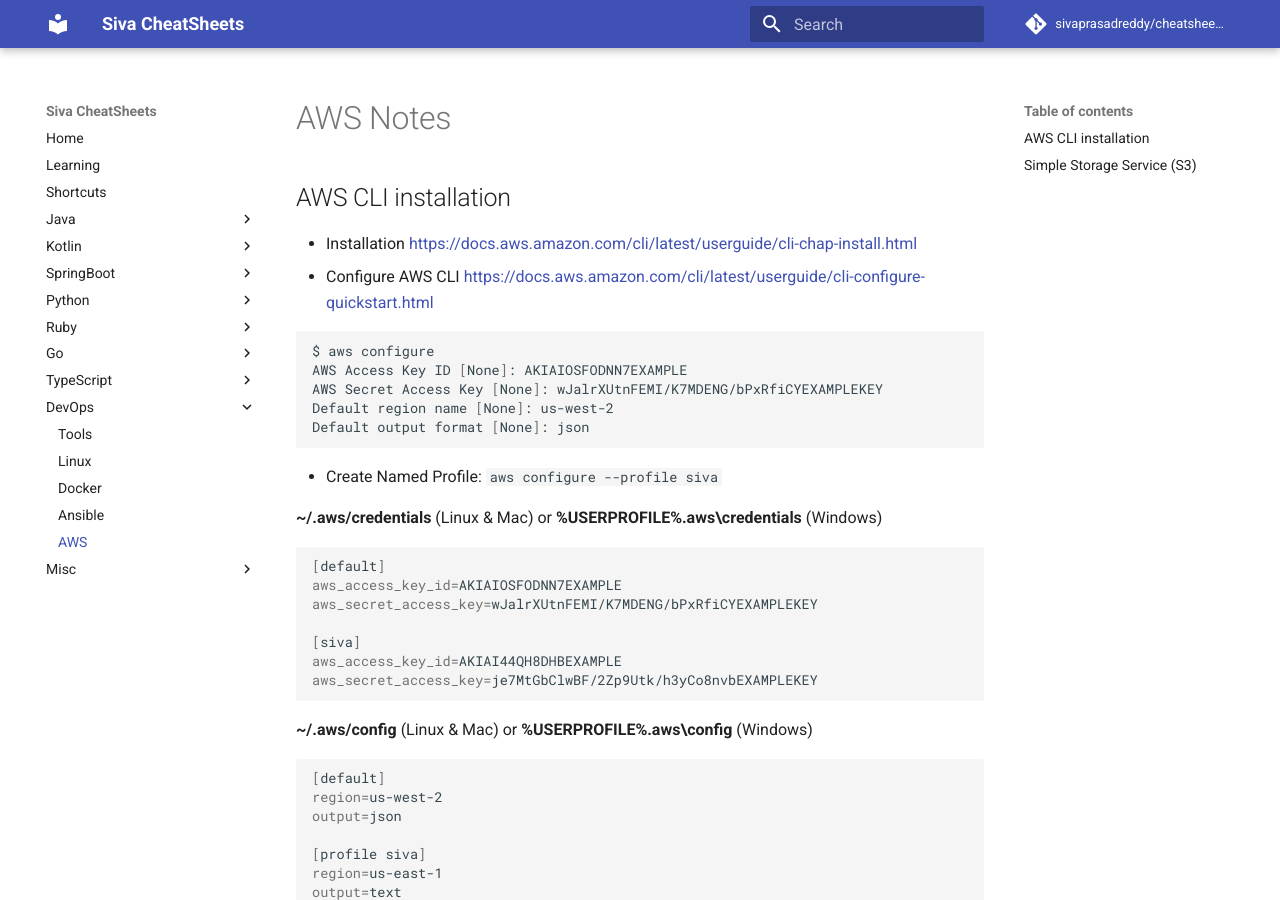
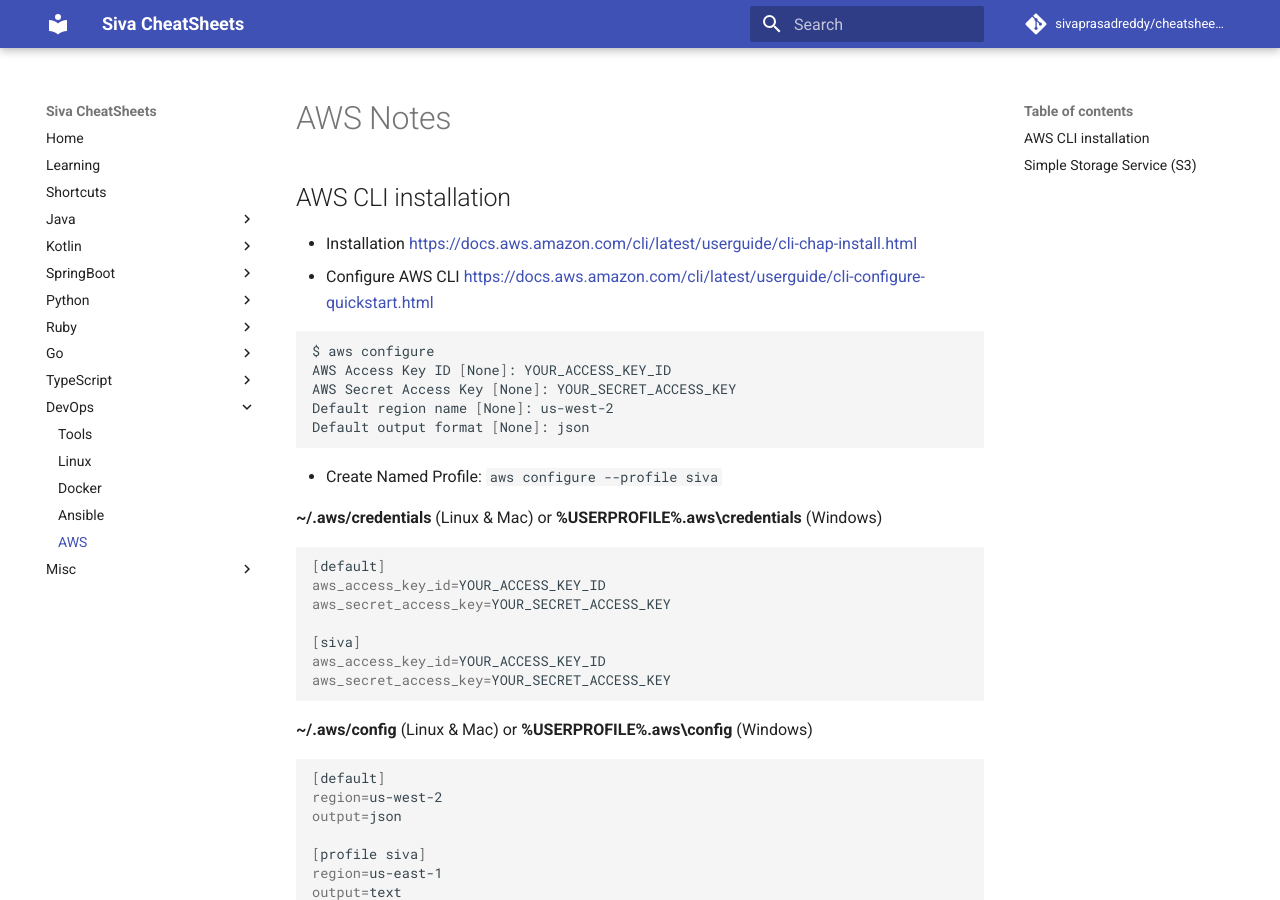
Before and after one commit to sivaprasadreddy/sivalabs-dev-notes, an MkDocs documentation site: the page built from docs/devops/aws.md, in a window 1280 px wide and 900 px high. Built offline with MkDocs 1.6.1 and Material for MkDocs 9.7.7, drawn with Linux system fonts in a browser that asks for light colours; comment, search, counter and statistics services are not loaded.

````diff
--- a/docs/devops/aws.md
+++ b/docs/devops/aws.md
@@ -6,8 +6,8 @@
 
 ```shell
 $ aws configure
-AWS Access Key ID [None]: AKIAIOSFODNN7EXAMPLE
-AWS Secret Access Key [None]: wJalrXUtnFEMI/K7MDENG/bPxRfiCYEXAMPLEKEY
+AWS Access Key ID [None]: YOUR_ACCESS_KEY_ID
+AWS Secret Access Key [None]: YOUR_SECRET_ACCESS_KEY
 Default region name [None]: us-west-2
 Default output format [None]: json
 ```
@@ -18,12 +18,12 @@ Default output format [None]: json
 
 ```shell
 [default]
-aws_access_key_id=AKIAIOSFODNN7EXAMPLE
-aws_secret_access_key=wJalrXUtnFEMI/K7MDENG/bPxRfiCYEXAMPLEKEY
+aws_access_key_id=YOUR_ACCESS_KEY_ID
+aws_secret_access_key=YOUR_SECRET_ACCESS_KEY
 
 [siva]
-aws_access_key_id=AKIAI44QH8DHBEXAMPLE
-aws_secret_access_key=je7MtGbClwBF/2Zp9Utk/h3yCo8nvbEXAMPLEKEY
+aws_access_key_id=YOUR_ACCESS_KEY_ID
+aws_secret_access_key=YOUR_SECRET_ACCESS_KEY
 ```
 
 **~/.aws/config** (Linux & Mac) or **%USERPROFILE%\.aws\config** (Windows)
--- a/mkdocs.yml
+++ b/mkdocs.yml
@@ -28,11 +28,11 @@ nav:
       - Introduction: python/introduction.md
       - Installation: python/installation.md
   - Ruby:
-      - Ruby: ruby/ruby.md
+      - Introduction: ruby/introduction.md
   - Go:
-      - Go: golang/golang.md
+      - Introduction: golang/introduction.md
   - TypeScript:
-      - TypeScript: typescript/typescript.md
+      - Introduction: typescript/introduction.md
   - DevOps:
       - Tools: devops/devops.md
       - Linux: devops/linux.md
````
Also changed, not shown: docs/misc/clean-architecture.md (+7 -7 lines), docs/shortcuts.md (+5 -11 lines), docs/typescript/introduction.md (renamed from docs/typescript/typescript.md, +6 -4 lines), docs/golang/introduction.md (renamed from docs/golang/golang.md), docs/ruby/introduction.md (renamed from docs/ruby/ruby.md).
